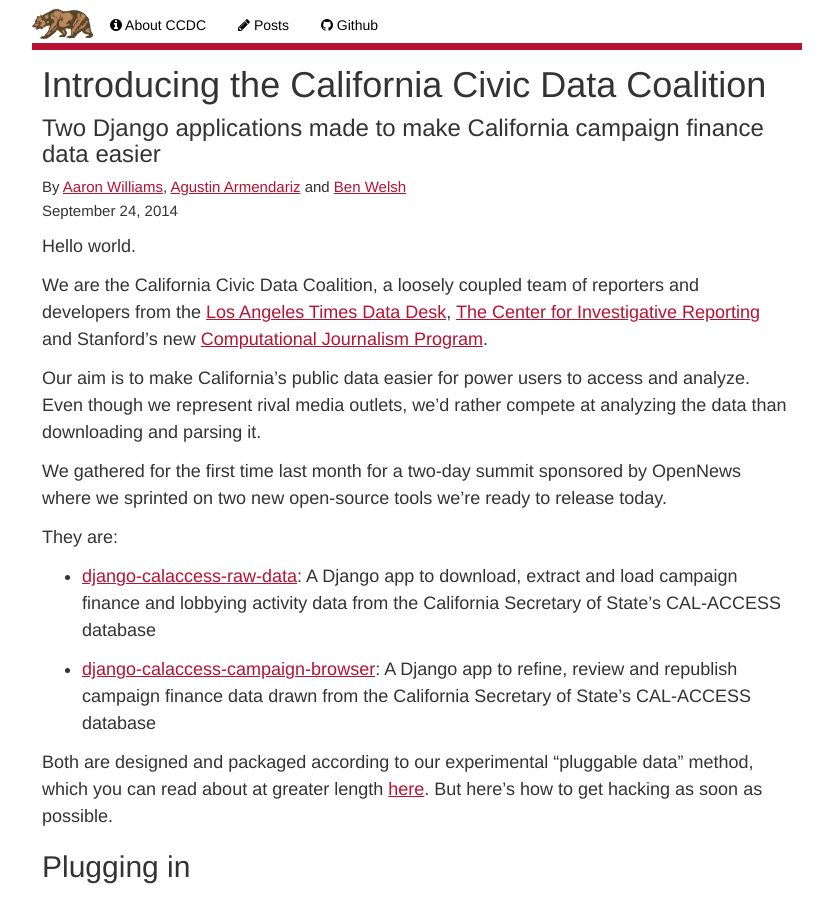
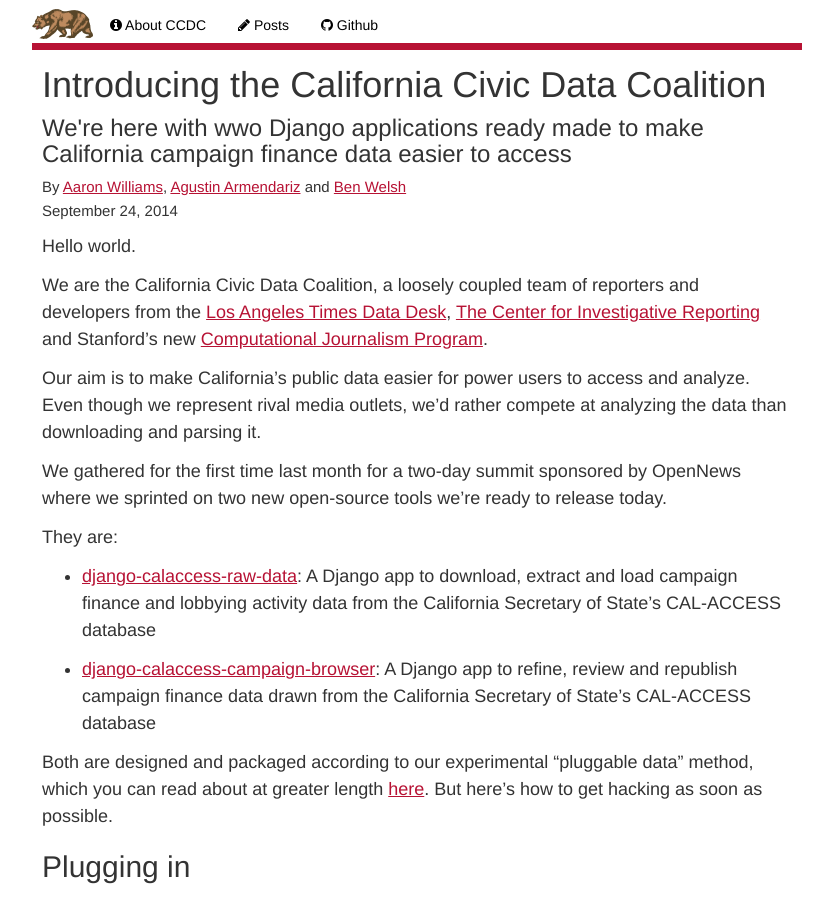
Before and after one commit to palewire/californiacivicdata.org, a Jekyll site: the page built from _posts/2014-09-24-calaccess-code-convening.markdown, in a window 1280 px wide and 900 px high. Shown: the whole window, without its empty margins (223-1056 px from the left). Built offline with Jekyll 4.4.1, drawn with Linux system fonts in a browser that asks for light colours.

Commit message:
Updated 2014-09-24-calaccess-code-convening.markdown

```diff
--- a/_posts/2014-09-24-calaccess-code-convening.markdown
+++ b/_posts/2014-09-24-calaccess-code-convening.markdown
@@ -1,7 +1,7 @@
 ---
 layout: post
 title: Introducing the California Civic Data Coalition
-deckhead: Two Django applications made to make California campaign finance data easier
+deckhead: "We're here with wwo Django applications ready made to make California campaign finance data easier to access"
 byline: "By [Aaron Williams](http://aboutaaron.com), [Agustin Armendariz](http://www.twitter.com/agustin_NYT) and [Ben Welsh](http://palewi.re/who-is-ben-welsh/)"
 published: true
 ---
```
